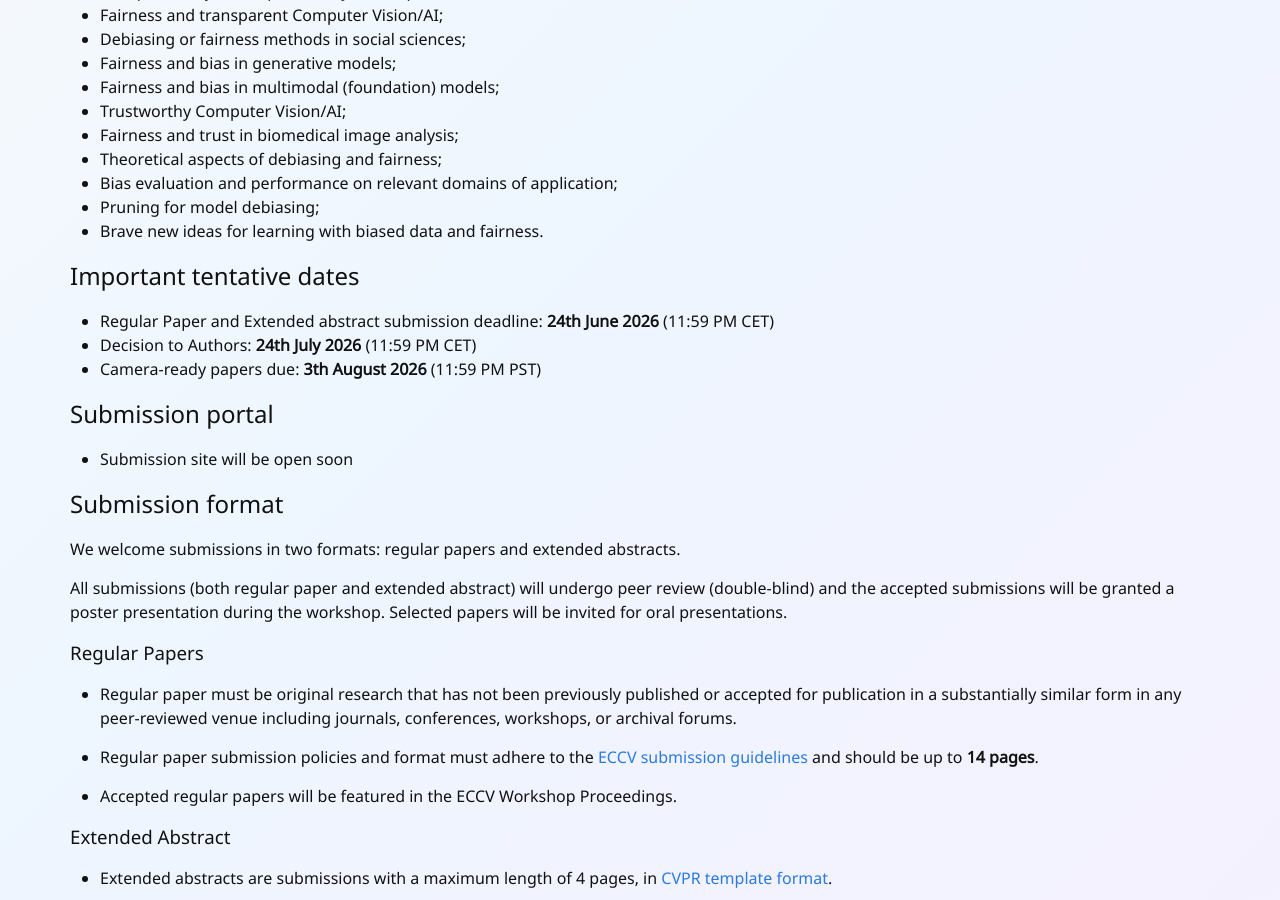
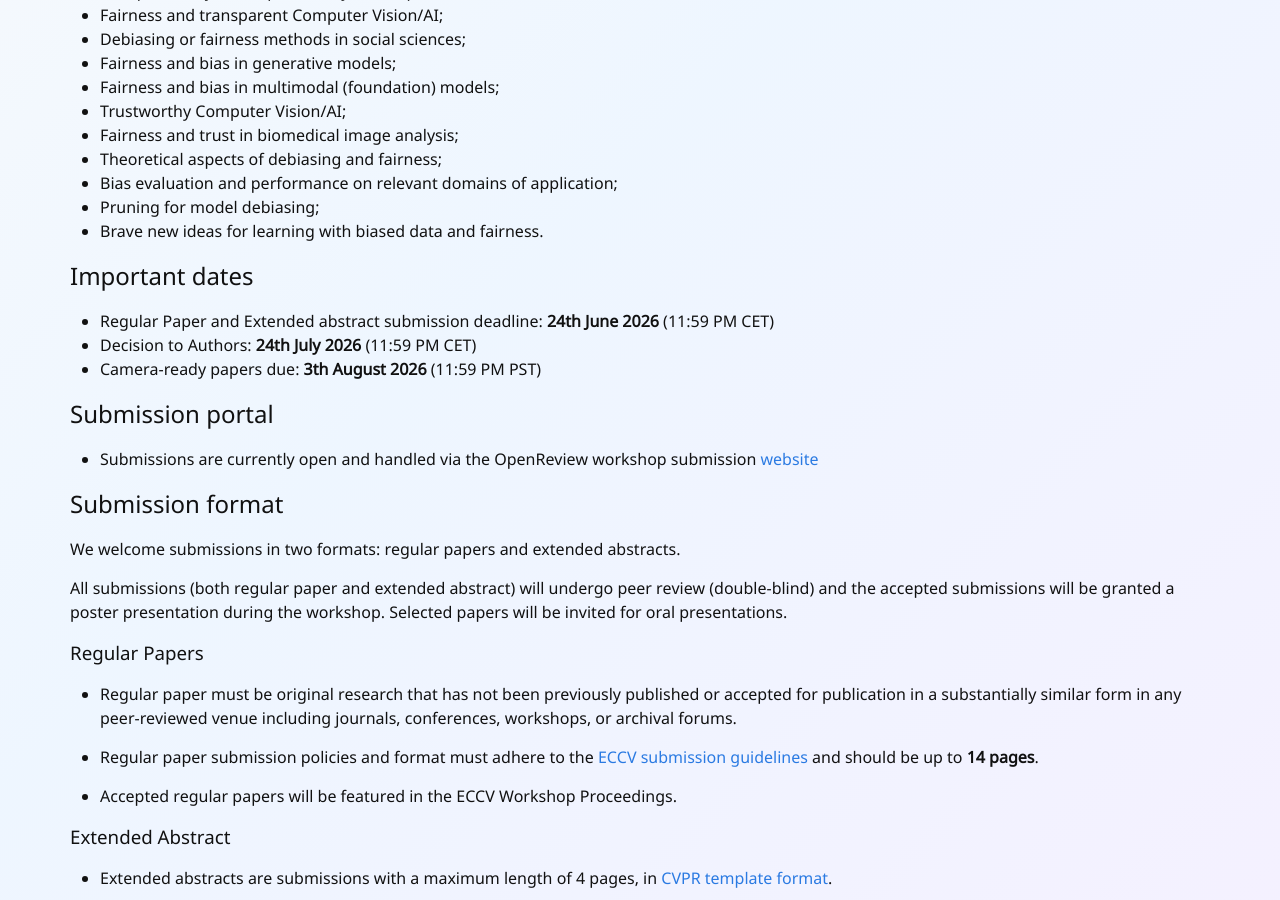
Before and after one commit to 3rd-failed-workshop-ECCV-2026/3rd-failed-workshop-ECCV-2026, a Jekyll site: the page built from 0-call.md, in a window 1280 px wide and 900 px high, scrolled down 499 px. Built offline with Jekyll 4.4.1, drawn with Linux system fonts in a browser that asks for light colours.

Commit message:
Update 0-call.md

```diff
--- a/0-call.md
+++ b/0-call.md
@@ -21,7 +21,7 @@ We welcome the submissions of original and high-quality papers including (but no
 * Pruning for model debiasing;
 * Brave new ideas for learning with biased data and fairness.
 
-## Important tentative dates
+## Important dates
 
 * Regular Paper and Extended abstract submission deadline: **24th June 2026** (11:59 PM CET)
 * Decision to Authors: **24th July 2026** (11:59 PM CET)
@@ -29,7 +29,7 @@ We welcome the submissions of original and high-quality papers including (but no
 
 ## Submission portal
 
-* Submission site will be open soon
+* Submissions are currently open and handled via the OpenReview workshop submission [website](https://openreview.net/group?id=thecvf.com/ECCV/2026/Workshop/FAILED)
 
 ## Submission format
 
```
